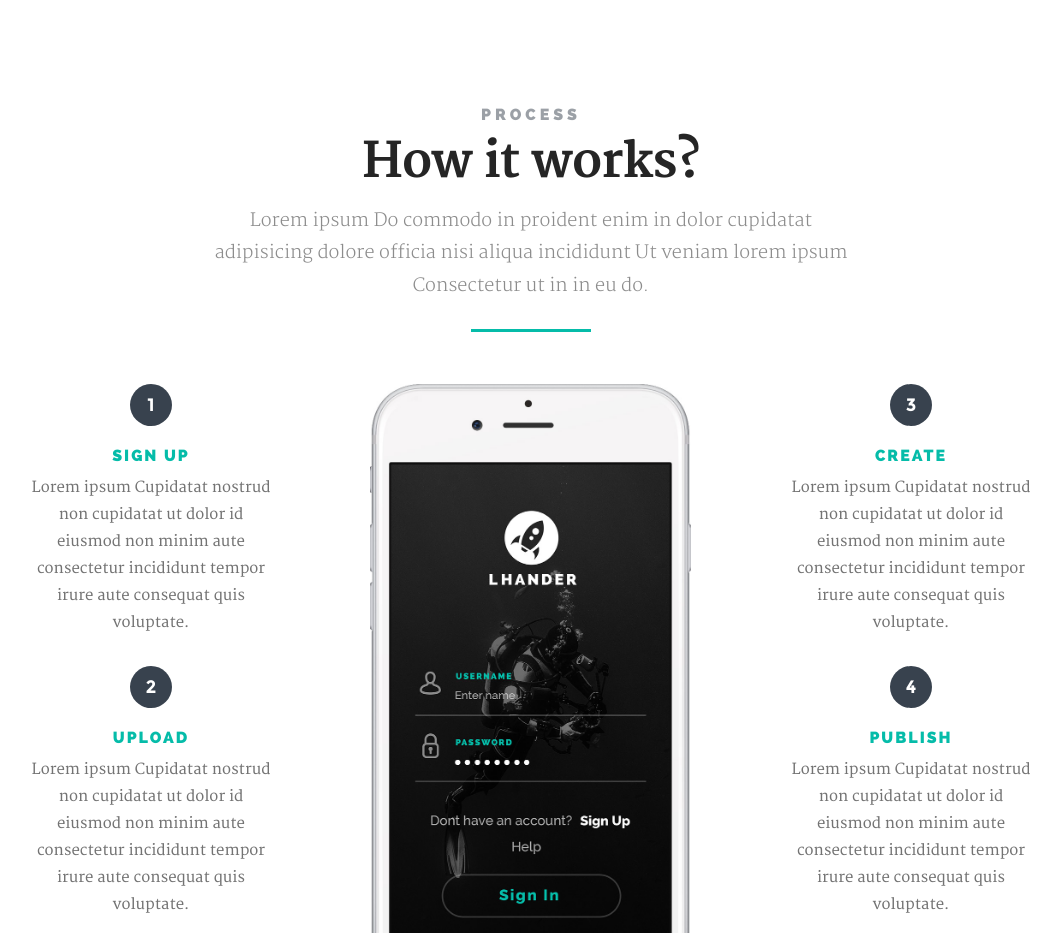
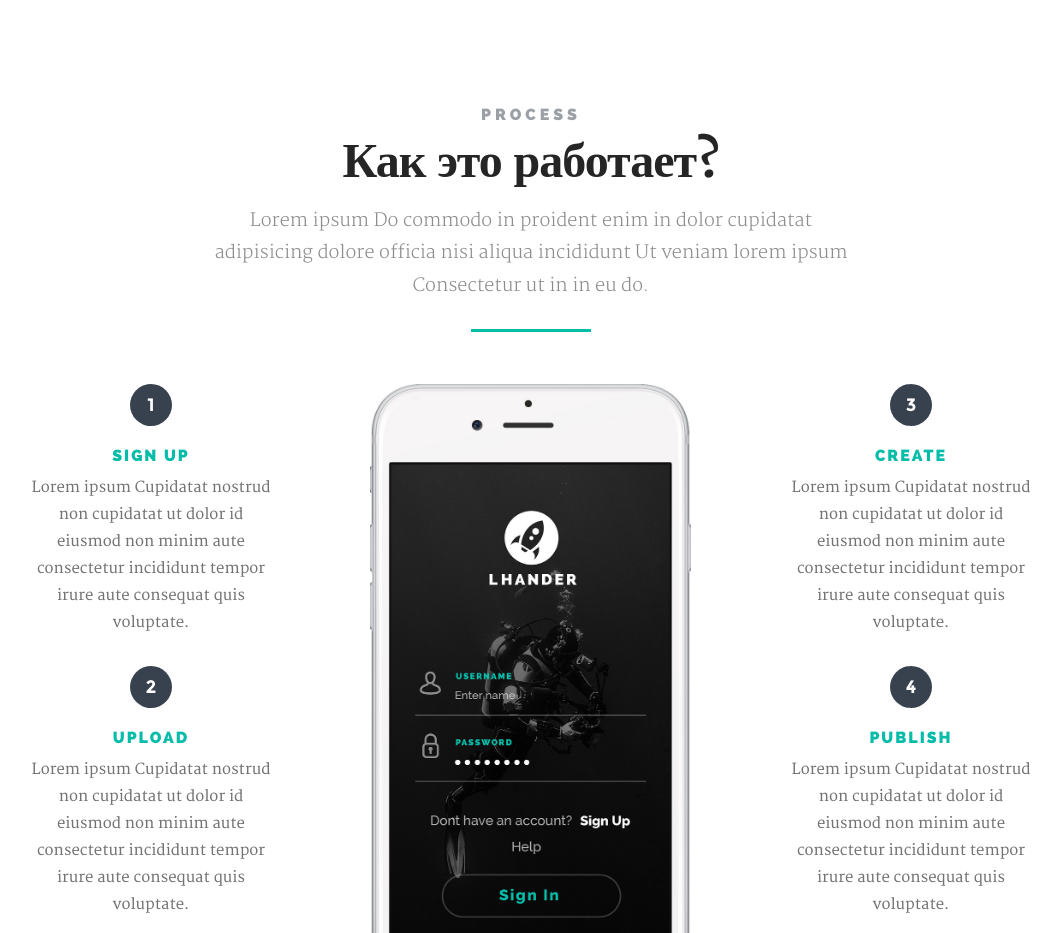
Before and after one commit to vladokk/myxa-fatima, a plain HTML site: page inner.html in a window 1280 px wide. Shown: the part 820-1753 px from the top of the page, without its empty margins (109-1169 px from the left). Drawn offline with nearby package versions, Linux system fonts and the light colour scheme; a script that the page names is missing; files whose address does not match are found by name.

Commit message:
Русифицировала заголовок h1 на странице inner

```diff
--- a/inner.html
+++ b/inner.html
@@ -109,7 +109,7 @@
    		<div class="col-twelve with-bottom-line">
 
    			<h5>Process</h5>
-   			<h1>How it works?</h1>
+   			<h1>Как это работает?</h1>
 
    			<p class="lead">Lorem ipsum Do commodo in proident enim in dolor cupidatat adipisicing dolore officia nisi aliqua incididunt Ut veniam lorem ipsum Consectetur ut in in eu do.</p>
 
```
